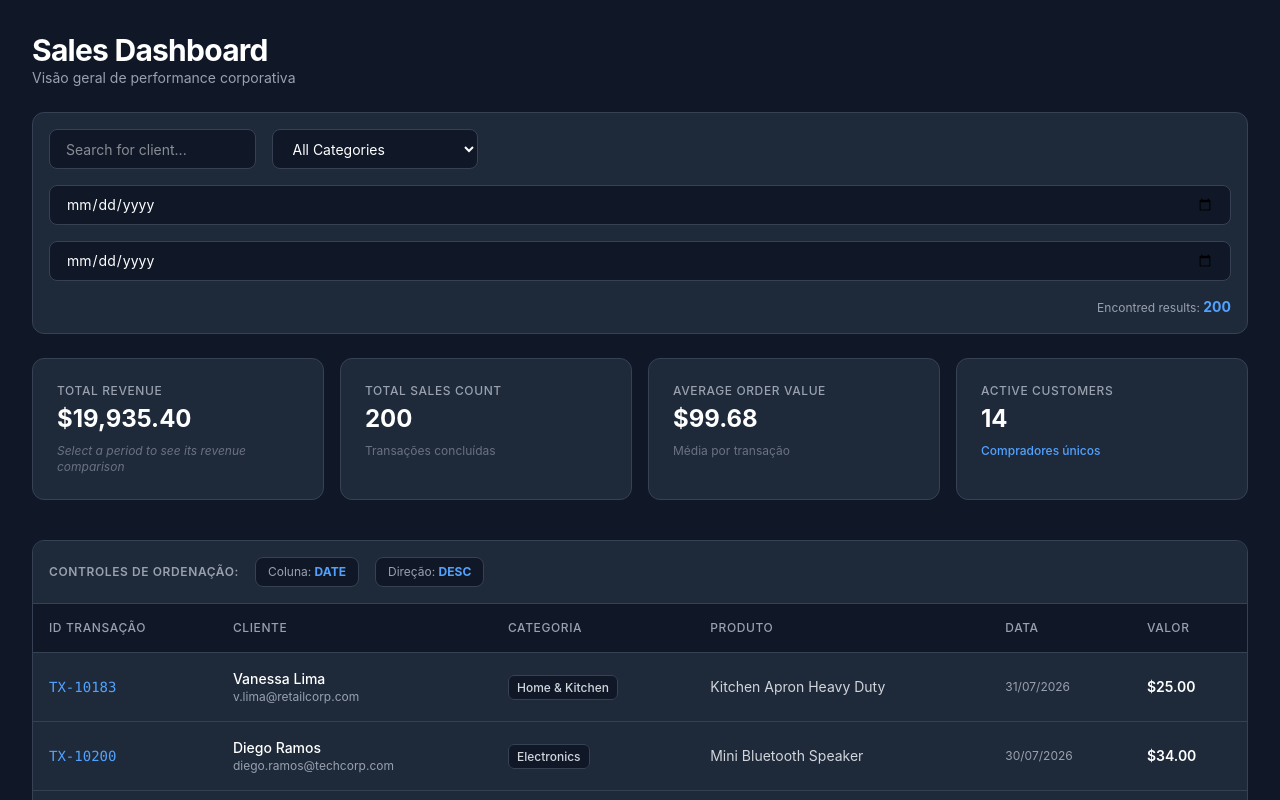
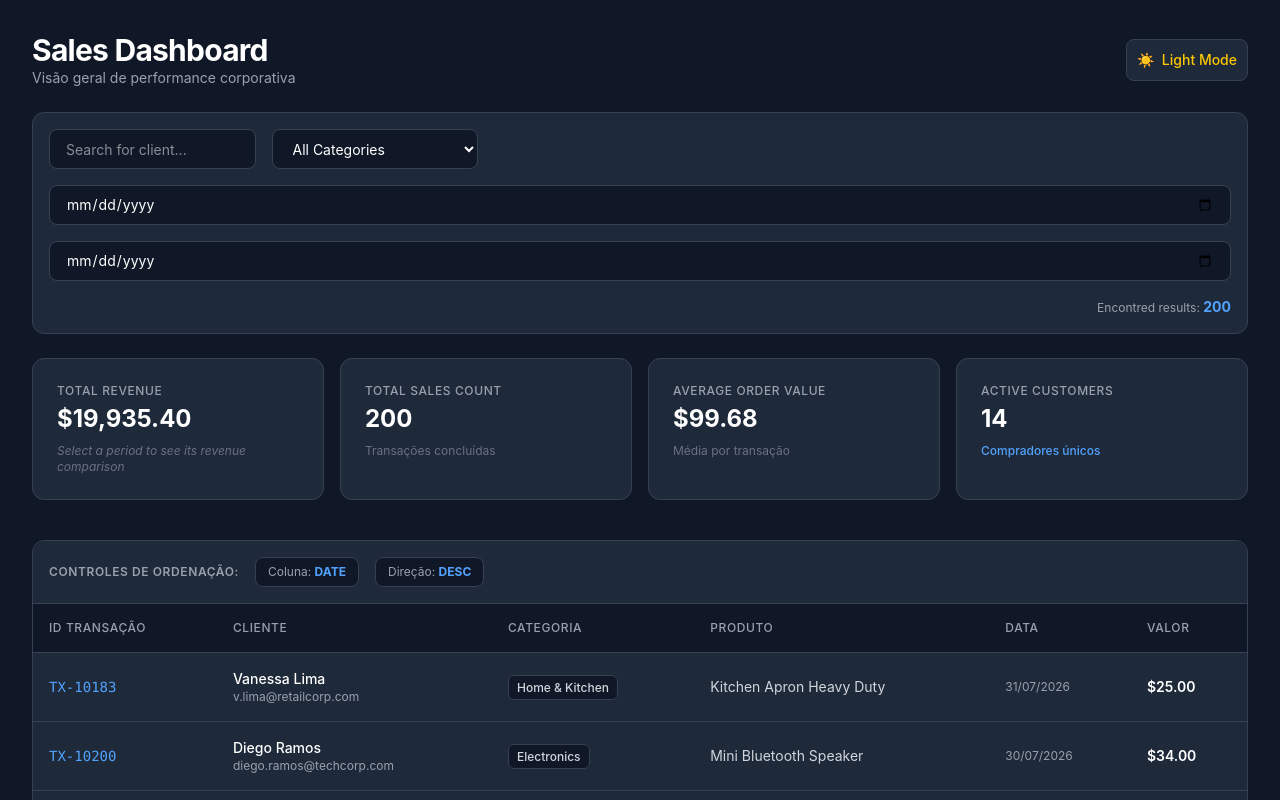
Before and after one commit to daniel27072007/Corporate-dashboard-api, a React (Vite) app: page / in a window 1280 px wide. Shown: the top 800 px of the page. Built offline with nearby package versions, Linux system fonts and the light colour scheme.

Commit message:
adding dark/light mode

```diff
--- a/src/App.jsx
+++ b/src/App.jsx
@@ -13,6 +13,7 @@ function App() {
   const [sortColumn, setSortColumn] = useState("date")
   const [sortDirection, setSortDirection] = useState("desc")
   const [trendPeriod, setTrendPeriod] = useState("days")
+  const [darkMode, setDarkMode] = useState(true)
 
   //filtering data
   const dataFiltred = useMemo(() => {
@@ -189,10 +190,37 @@ function App() {
     <div className="min-h-screen bg-gray-900 text-white p-8 flex flex-col gap-6">
 
       {/* 1. CABEÇALHO */}
-      <div>
-        <h1 className="text-3xl font-bold tracking-tight">Sales Dashboard</h1>
-        <p className="text-gray-400 text-sm">Visão geral de performance corporativa</p>
+      <div className="flex justify-between items-center w-full">
+        <div>
+          <h1 className={`text-3xl font-bold tracking-tight transition-colors ${darkMode ? 'text-white' : 'text-gray-900'}`}>
+            Sales Dashboard
+          </h1>
+          <p className={`transition-colors ${darkMode ? 'text-gray-400' : 'text-gray-500'} text-sm`}>
+            Visão geral de performance corporativa
+          </p>
+        </div>
+
+        {/* Botão de Alternância Claro/Escuro */}
+        <button
+          onClick={() => setDarkMode(!darkMode)}
+          className={`p-2.5 rounded-lg border transition-all cursor-pointer flex items-center gap-2 text-sm font-medium ${
+            darkMode
+              ? "bg-gray-800 border-gray-700 text-yellow-400 hover:text-yellow-300"
+              : "bg-white border-gray-200 text-indigo-600 hover:bg-gray-50 shadow-xs"
+          }`}
+        >
+          {darkMode ? (
+            <>
+              <span>☀️</span> Light Mode
+            </>
+          ) : (
+            <>
+              <span>🌙</span> Dark Mode
+            </>
+          )}
+        </button>
       </div>
+
 
       {/* 2. BARRA DE FILTROS (Vamos criar a lógica visual delas no próximo passo) */}
       <div className="bg-gray-800 p-4 rounded-xl border border-gray-700 flex flex-wrap gap-4 w-full">
@@ -437,7 +465,7 @@ function App() {
           <div className="w-full h-64">
             <ResponsiveContainer width="100%" height="100%">
               <AreaChart
-                data={rechartTrendData} // Array de objetos { label, revenue } calculado no passo anterior
+                data={rechartTrendData}
                 margin={{ top: 10, right: 10, left: -10, bottom: 0 }}
               >
                 {/* Definição do Gradiente Azul Suave sob a Linha */}
```
